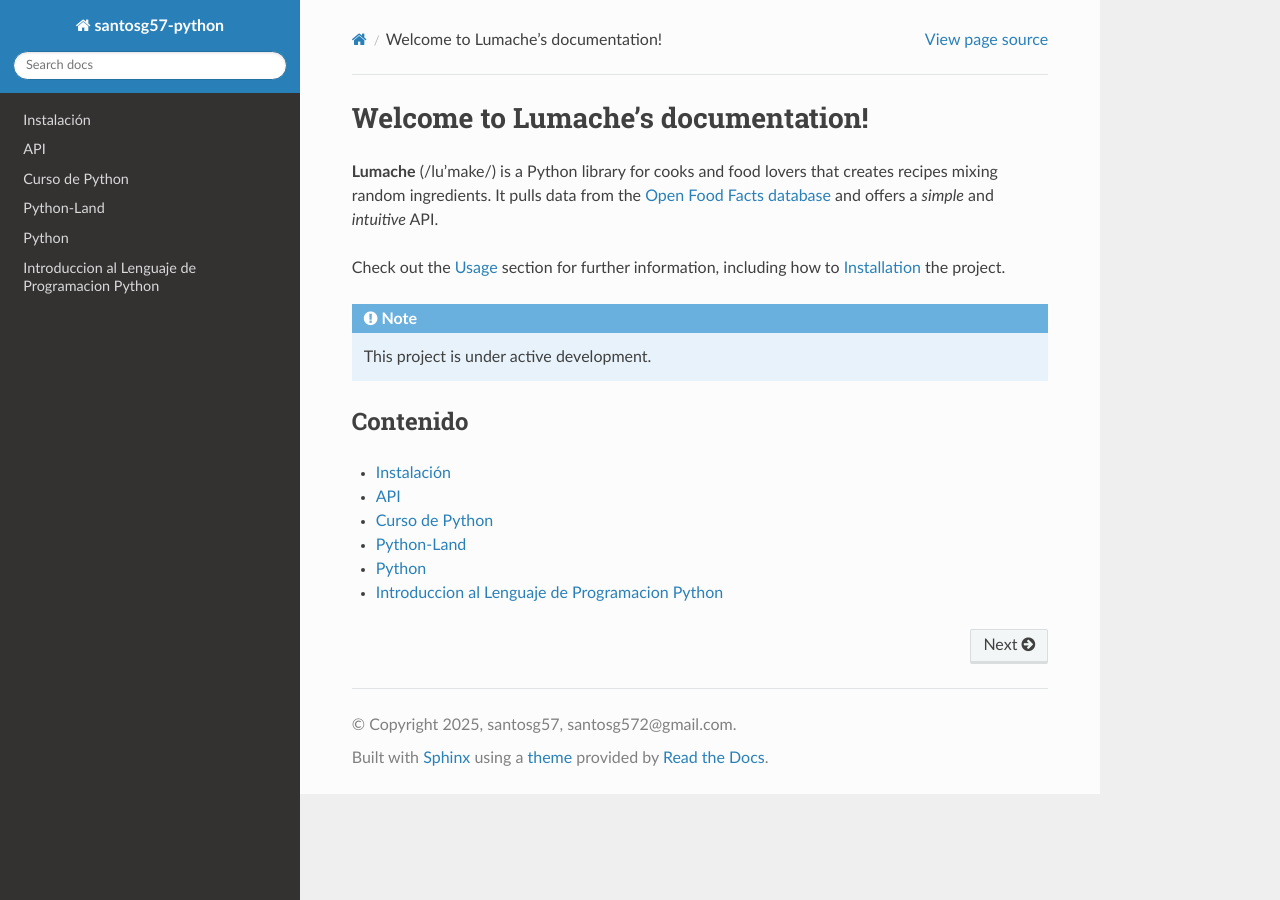
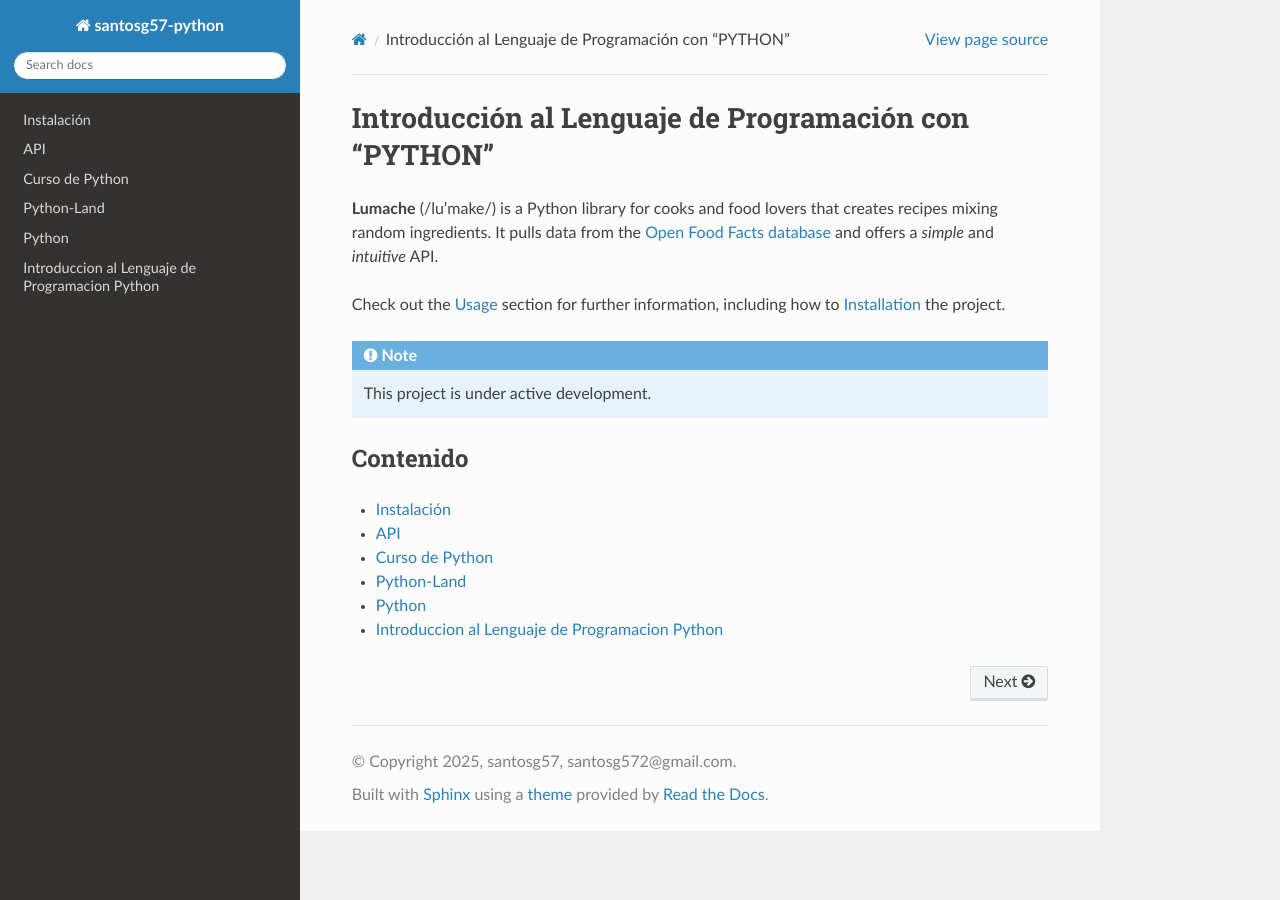
Before and after one commit to matecom57/santosg57-python, a Sphinx documentation site: the page built from docs/source/index.rst, in a window 1280 px wide. Built offline with Sphinx 7.4.7 and the Read the Docs theme 3.1.0, drawn with Linux system fonts in a browser that asks for light colours; pages that are not in the unit, such as notebooks, are missing from menus.

Commit message:
Test comité

```diff
--- /dev/null
+++ b/docs/source/clase01/clase01.rst
@@ -0,0 +1,2 @@
+Introducción al Lenguaje de Programacion con "PYTHON"
+=====================================================
--- a/docs/source/index.rst
+++ b/docs/source/index.rst
@@ -1,4 +1,4 @@
-Welcome to Lumache's documentation!
+Introducción al Lenguaje de Programación con "PYTHON"
 ===================================
 
 **Lumache** (/lu'make/) is a Python library for cooks and food lovers
```
